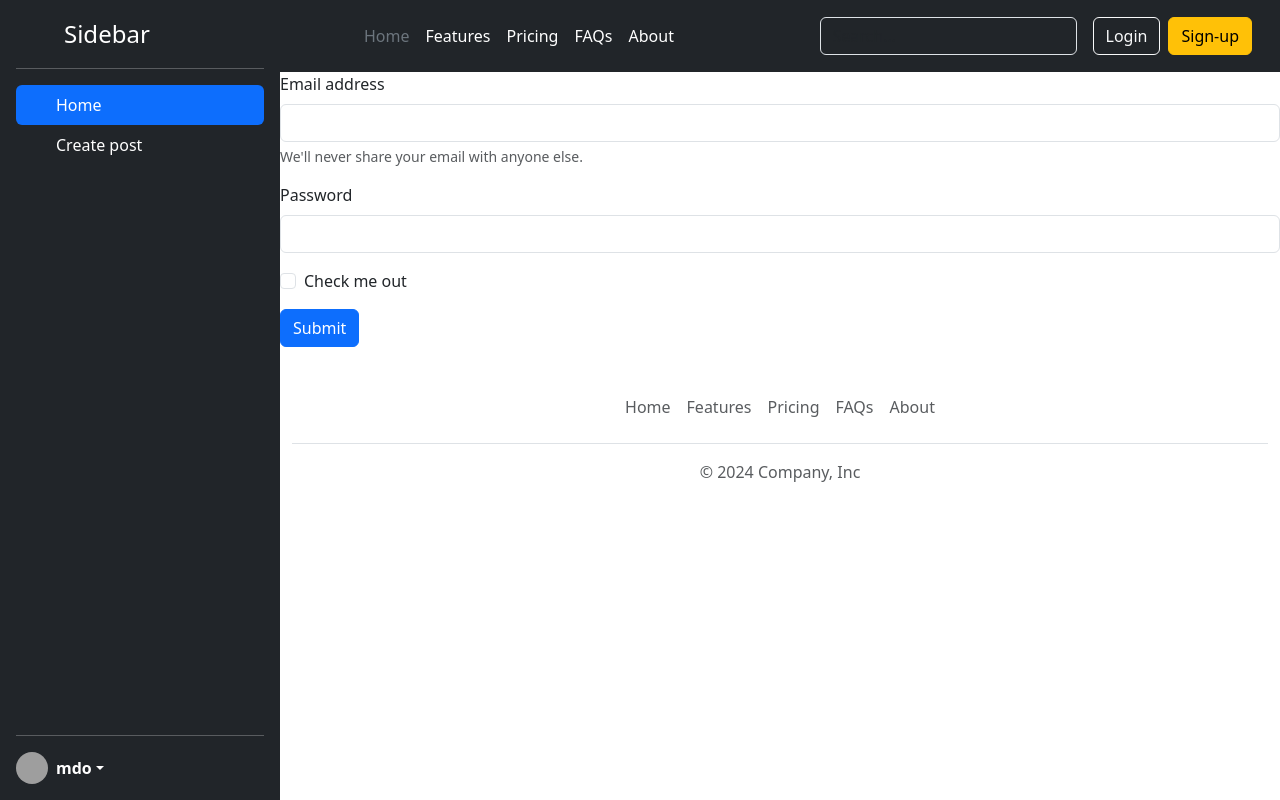
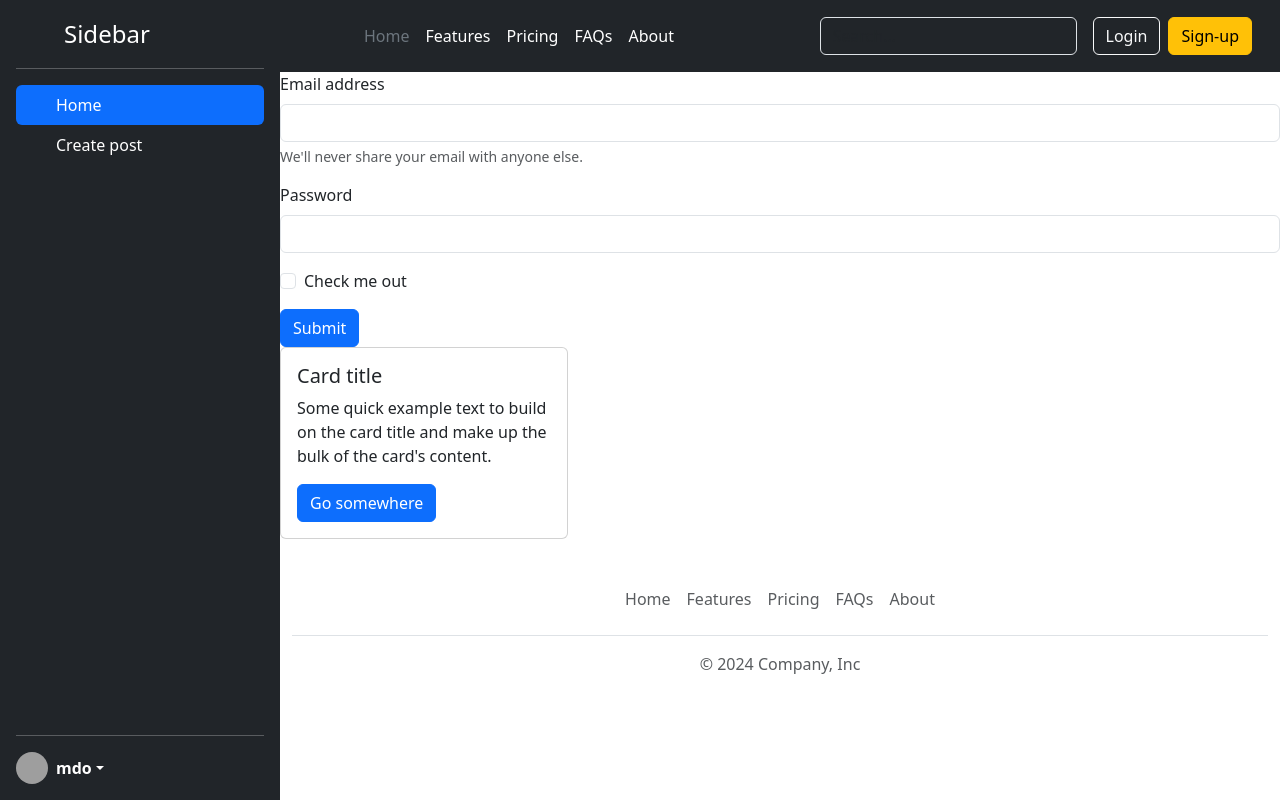
Before and after one commit to dg-codingbapunu/social-media-App, a React (Vite) app in the folder social/: page / in a window 1280 px wide. Built offline with nearby package versions, Linux system fonts and the light colour scheme; grey boxes are pictures that could not be loaded.

Commit message:
using bootstrap

```diff
--- a/social/src/App.jsx
+++ b/social/src/App.jsx
@@ -1,5 +1,6 @@
 import "./App.css";
 import "bootstrap/dist/css/bootstrap.min.css";
+import Post from "./components/post";
 import Header from "./components/Header";
 import CreatePost from "./components/Createpost";
 import Footer from "./components/Footer";
@@ -11,6 +12,7 @@ function App() {
       <div className="content">
         <Header></Header>
         <CreatePost></CreatePost>
+        <Post></Post>
         <Footer></Footer>
       </div>
     </div>
--- /dev/null
+++ b/social/src/components/Post.jsx
@@ -0,0 +1,17 @@
+const Post = () => {
+  return (
+    <div class="card" style={{ width: "18rem" }}>
+      <div class="card-body">
+        <h5 class="card-title">Card title</h5>
+        <p class="card-text">
+          Some quick example text to build on the card title and make up the
+          bulk of the card's content.
+        </p>
+        <a href="#" class="btn btn-primary">
+          Go somewhere
+        </a>
+      </div>
+    </div>
+  );
+};
+export default Post;
```
